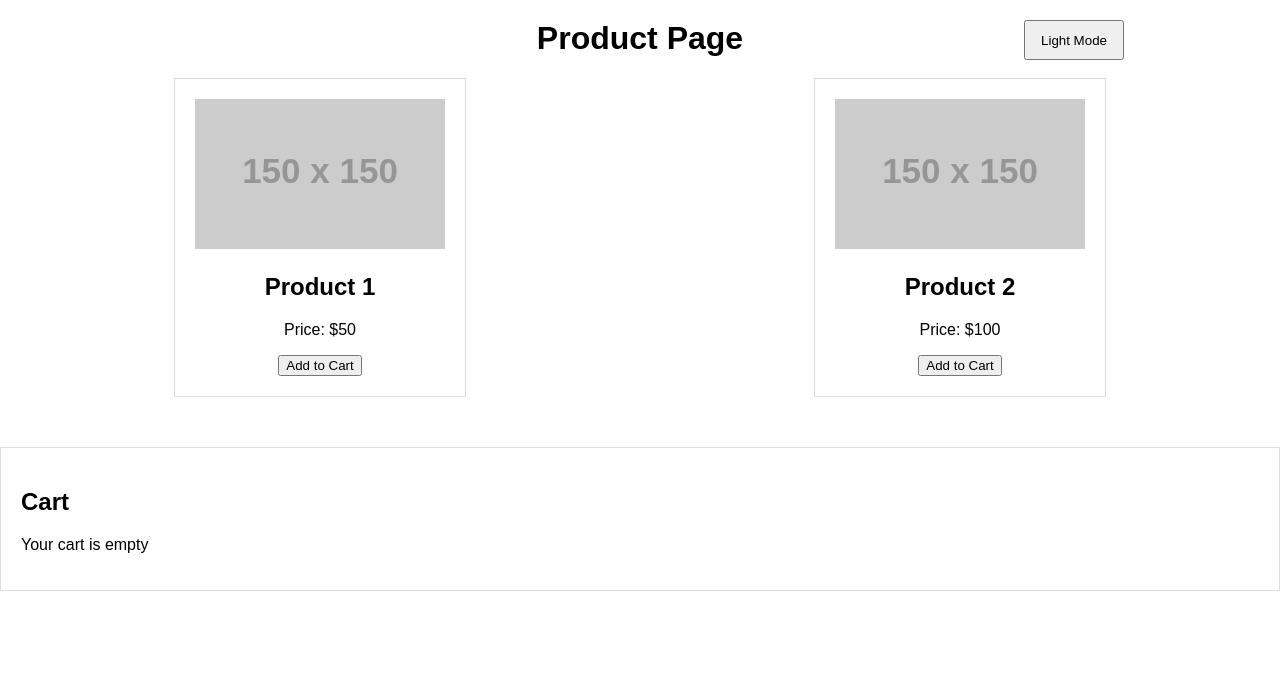
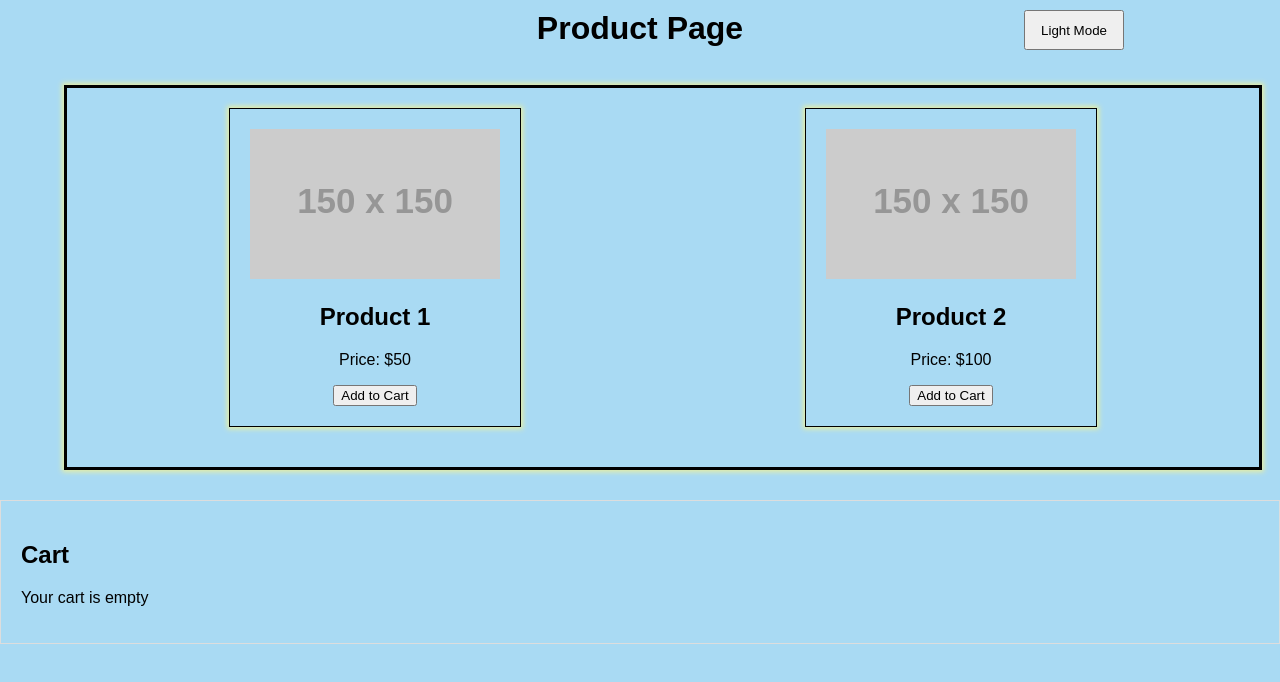
Before and after one commit to cn10xdev/ECommerce_Product_Page, a React (Create React App) app: page / in a window 1280 px wide. Shown: the top 682 px of the page. Built offline with nearby package versions, Linux system fonts and the light colour scheme.

Commit message:
Add: The separate toggle theme UI (Dark mode UI) feature is enabled. As per instruction I have added GitIgnore as well.

```diff
--- a/src/App.js
+++ b/src/App.js
@@ -3,12 +3,15 @@ import ProductCard from './components/ProductCard';
 import Cart from './components/Cart';
 import './styles.css';
 import { ToggleTheme } from './components/NavbarToggle';
-import styled from "styled-components";
+import {styled , createGlobalStyle} from "styled-components";
 
-const AppDiv = styled.div`
-    background: ${(props) => props.colorProp? 'black': 'white'};
-    color: ${(props) => props.colorProp? 'white': 'black'}
-`;
+
+const GlobalStyle = createGlobalStyle`
+  body {
+    background: ${(props) => props.colorProp? 'black': 'rgb(169, 218, 243)'};
+    color: ${(props) => props.colorProp? 'white': 'black'};
+  }`;
+
 
 function App() {
     const [cart, setCart] = useState([]);
@@ -89,7 +92,9 @@ function App() {
 
     console.log(theme.toggleState)
     return (
-        <AppDiv className="App" colorProp={ parseInt(toggleValue) }>
+        <>
+        <GlobalStyle colorProp={ parseInt(toggleValue) }/>
+        <div className="App" colorProp={ parseInt(toggleValue) }>
             <ToggleTheme data={parseInt(toggleValue)}
                 toggleThemeFunc ={toggleThemeFunc}
 
@@ -101,7 +106,8 @@ function App() {
                 ))}
             </div>
             <Cart cart={cart} updateQuantity={updateQuantity} />
-        </AppDiv>
+        </div>
+        </>
     );
 }
 
--- a/src/styles.css
+++ b/src/styles.css
@@ -8,7 +8,7 @@ body {
 
 h1 {
     text-align: center;
-    margin-top: 20px;
+    margin-top: 10px;
 }
 
 /* Product Card Styles */
@@ -16,14 +16,21 @@ h1 {
     display: flex;
     justify-content: space-around;
     flex-wrap: wrap;
+    margin-top: 3%;
+    border: 3px solid black;
+    box-shadow: 0px 0px 5px 2px rgb(231, 239, 164);
+    padding: 20px;
+    width: 90%;
+    margin-left: 5%;
 }
 
 .product-card {
-    border: 1px solid #ddd;
+    border: 1px solid black;
     padding: 20px;
     width: 250px;
     text-align: center;
     margin-bottom: 20px;
+    box-shadow: 0px 0px 5px 2px rgb(231, 239, 164);
 }
 
 .product-image {
```
Also changed, not shown: 1 other file (tests, documents, lock files or other folders).
